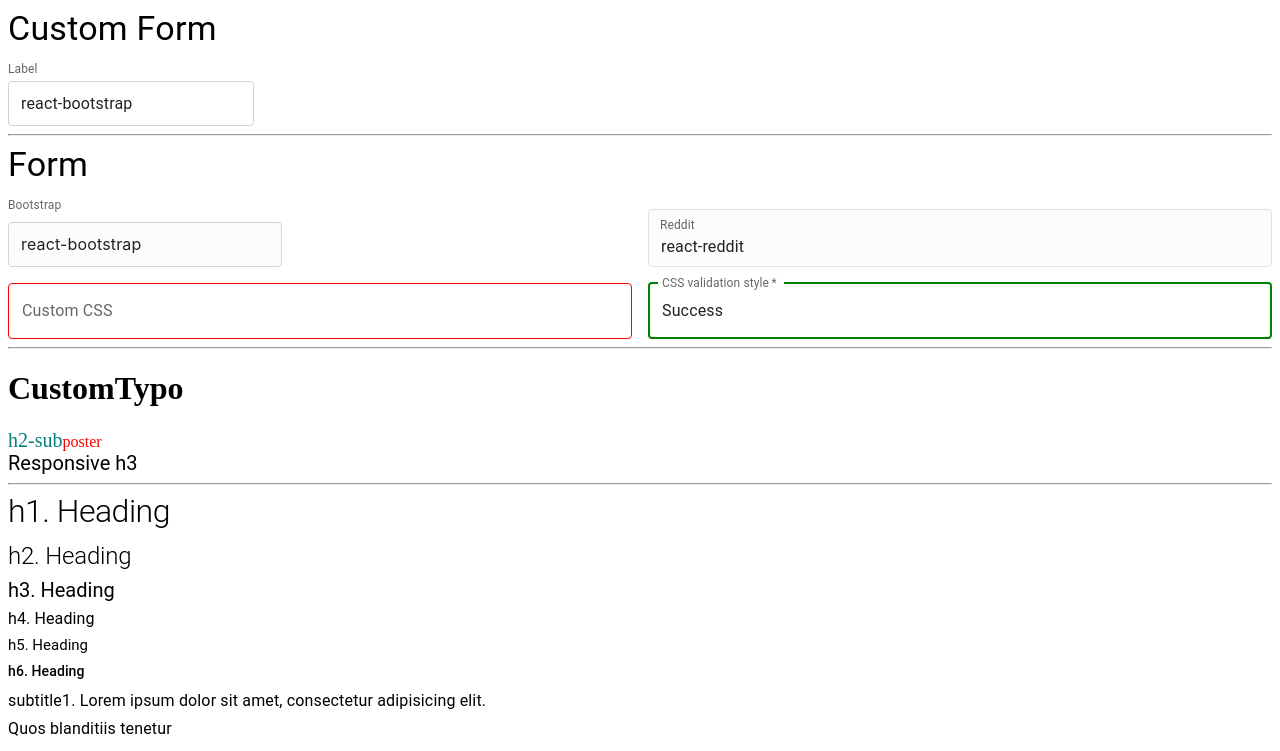
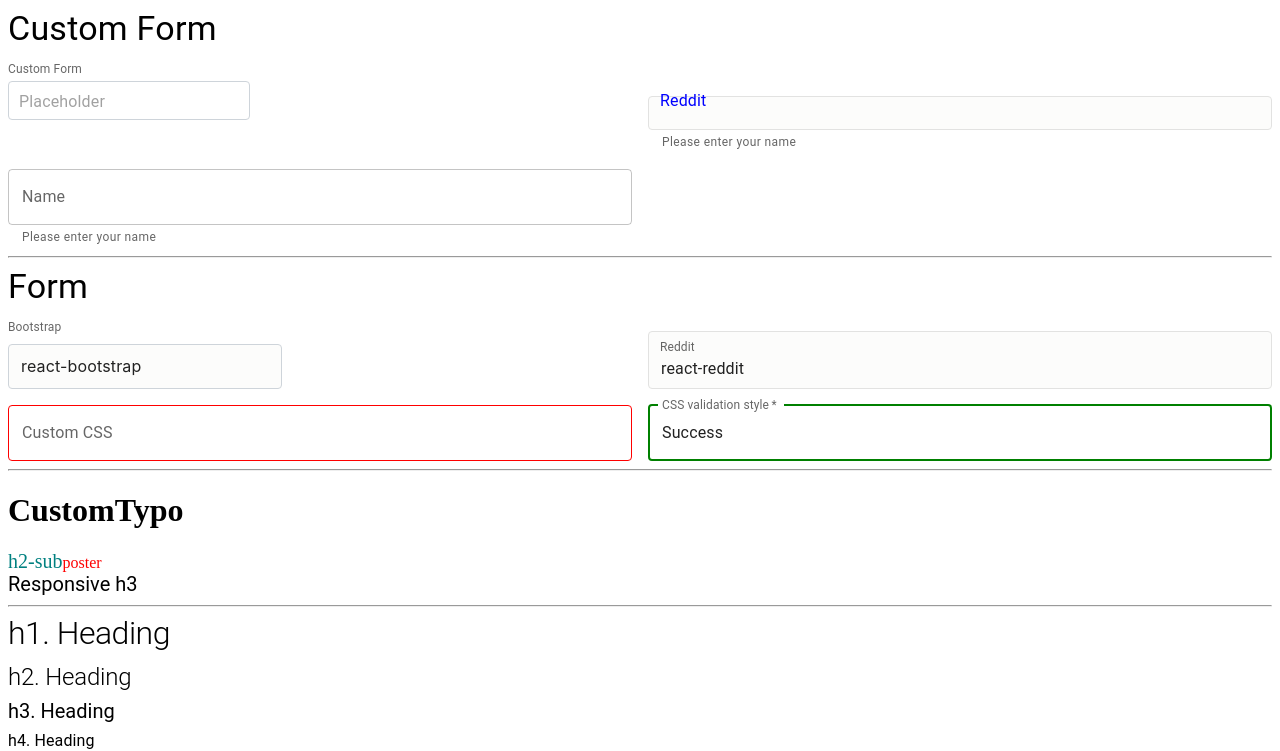
Before and after one commit to BoxPistols/MUI-SandBox_220430, a React (Create React App) app: page / in a window 1280 px wide. Shown: the top 751 px of the page. Built offline with nearby package versions, Linux system fonts and the light colour scheme.

Commit message:
Fix Base Label UI

```diff
--- a/src/CustomForm.tsx
+++ b/src/CustomForm.tsx
@@ -28,26 +28,23 @@
 //   },
 // })
 
-const BootstrapInput = styled(InputBase)(({ theme }) => ({
-  label: {
-    fontSize: 16,
-  },
+const CustomInput = styled(InputBase)(({ theme }) => ({
   'label + &': {
     marginTop: theme.spacing(2.4),
   },
   '& .MuiInputBase-input': {
     borderRadius: 4,
-    position: 'relative',
-    // backgroundColor: theme.palette.mode === 'light' ? '#fcfcfb' : '#2b2b2b',
     border: '1px solid #ced4da',
     fontSize: 16,
     width: 'auto',
-    padding: '10px 12px',
-    // transition: theme.transitions.create([
-    // 'border-color',
-    // 'background-color',
-    // 'box-shadow',
-    // ]),
+    padding: '8px 10px 6px',
+    // position: 'relative',
+    // backgroundColor: theme.palette.mode === 'light' ? '#fcfcfb' : '#2b2b2b',
+    transition: theme.transitions.create([
+      'border-color',
+      // 'background-color',
+      // 'box-shadow',
+    ]),
     // Use the system font instead of the default Roboto font.
     '&:focus': {
       // boxShadow: `${alpha(theme.palette.primary.main, 0.25)} 0 0 0 0.2rem`,
@@ -56,32 +53,51 @@
   },
 }))
 
-// const RedditTextField = styled((props: TextFieldProps) => (
-//   <TextField
-//     InputProps={{ disableUnderline: true } as Partial<OutlinedInputProps>}
-//     {...props}
-//   />
-// ))(({ theme }) => ({
-//   '& .MuiFilledInput-root': {
-//     border: '1px solid #e2e2e1',
-//     overflow: 'hidden',
-//     borderRadius: 4,
-//     backgroundColor: theme.palette.mode === 'light' ? '#fcfcfb' : '#2b2b2b',
-//     transition: theme.transitions.create([
-//       'border-color',
-//       'background-color',
-//       'box-shadow',
-//     ]),
-//     '&:hover': {
-//       backgroundColor: 'transparent',
-//     },
-//     '&.Mui-focused': {
-//       backgroundColor: 'transparent',
-//       boxShadow: `${alpha(theme.palette.primary.main, 0.25)} 0 0 0 2px`,
-//       borderColor: theme.palette.primary.main,
-//     },
-//   },
-// }))
+const RedditTextField = styled((props: TextFieldProps) => (
+  <TextField
+    InputProps={{ disableUnderline: true } as Partial<OutlinedInputProps>}
+    {...props}
+    helperText="Please enter your name"
+  />
+))(({ theme }) => ({
+  '& .MuiFormLabel-root': {
+    color: 'teal',
+    position: 'initial',
+    fontSize: '1rem',
+    transform: 'null',
+    '&.Mui-focused': {
+      color: 'red',
+    },
+    '&.MuiInputLabel-animated': {
+      color: 'blue',
+    },
+  },
+  '& .MuiInputBase-input, .MuiFilledInput-input': {
+    padding: '0.5em',
+    height: '1rem',
+  },
+  '& .MuiFilledInput-root': {
+    border: '1px solid #e2e2e1',
+    overflow: 'hidden',
+    borderRadius: 4,
+    backgroundColor: theme.palette.mode === 'light' ? '#fcfcfb' : '#2b2b2b',
+    // transition: theme.transitions.create([
+    //   'border-color',
+    //   'background-color',
+    //   'box-shadow',
+    // ]),
+    '&:hover': {
+      backgroundColor: 'transparent',
+    },
+    '&.Mui-focused': {
+      position: 'initial',
+      backgroundColor: 'transparent',
+      boxShadow: `${alpha(theme.palette.primary.main, 0.25)} 0 0 0 2px`,
+      borderColor: theme.palette.primary.main,
+      transform: 'null',
+    },
+  },
+}))
 
 // const ValidationTextField = styled(TextField)({
 //   '& input:valid + fieldset': {
@@ -115,20 +131,32 @@
           gap: 2,
         }}
       >
+        {/* Custom Form */}
         <FormControl variant="standard">
-          <InputLabel shrink htmlFor="input">
-            Label
+          <InputLabel htmlFor="custom-input" shrink>
+            <Typography variant="body1">Custom Form</Typography>
           </InputLabel>
-          <BootstrapInput defaultValue="react-bootstrap" id="input" />
+          <CustomInput
+            id="custom-input"
+            placeholder="Placeholder"
+            // defaultValue="defaultValue"
+          />
         </FormControl>
-        {/*
+        {/* Field */}
         <RedditTextField
           label="Reddit"
-          defaultValue="react-reddit"
+          // defaultValue="react-reddit"
+          placeholder="react-reddit"
           id="reddit-input"
           variant="filled"
           style={{ marginTop: 11 }}
         />
+        <TextField
+          helperText="Please enter your name"
+          id="demo-helper"
+          label="Name"
+        />
+        {/*
 
         <CssTextField label="Custom CSS" id="custom-css-outlined-input" />
         <ValidationTextField
```
